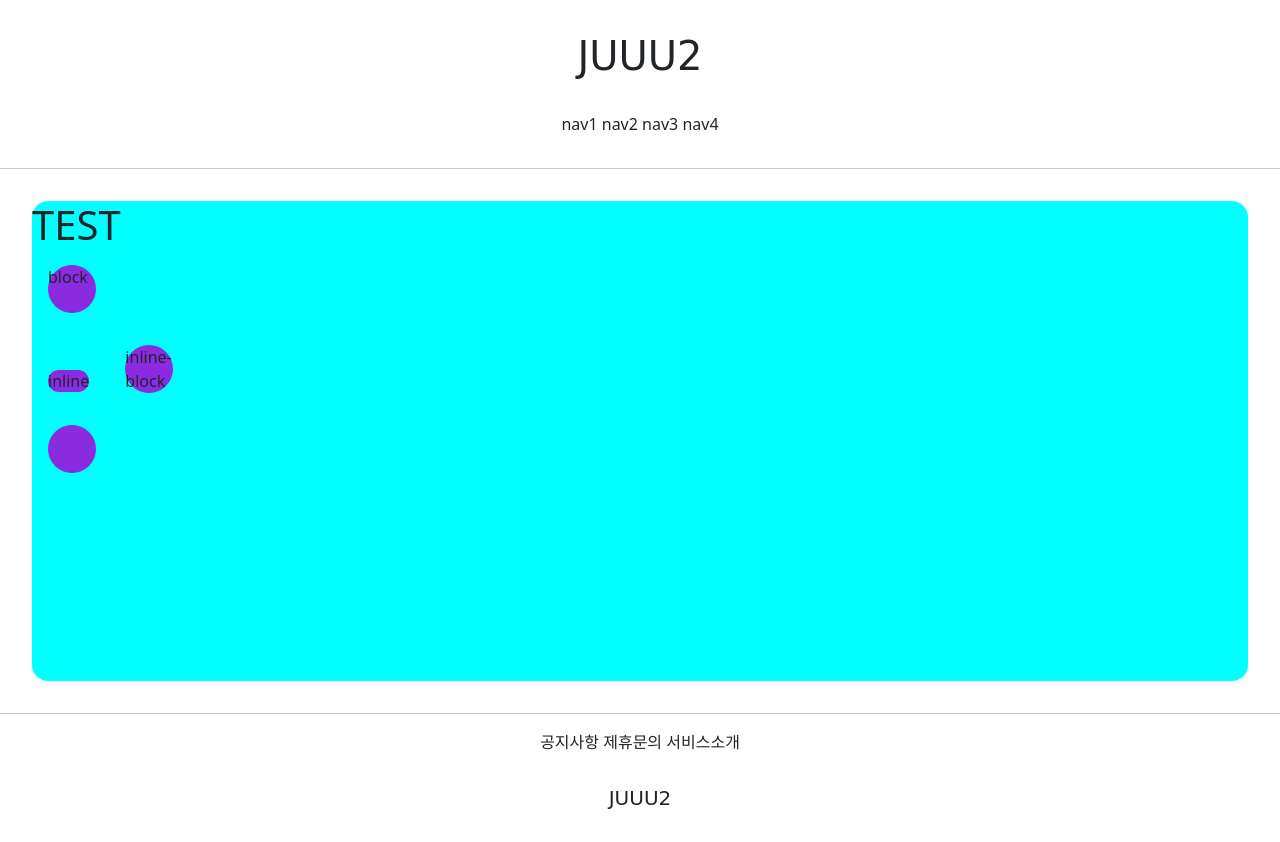
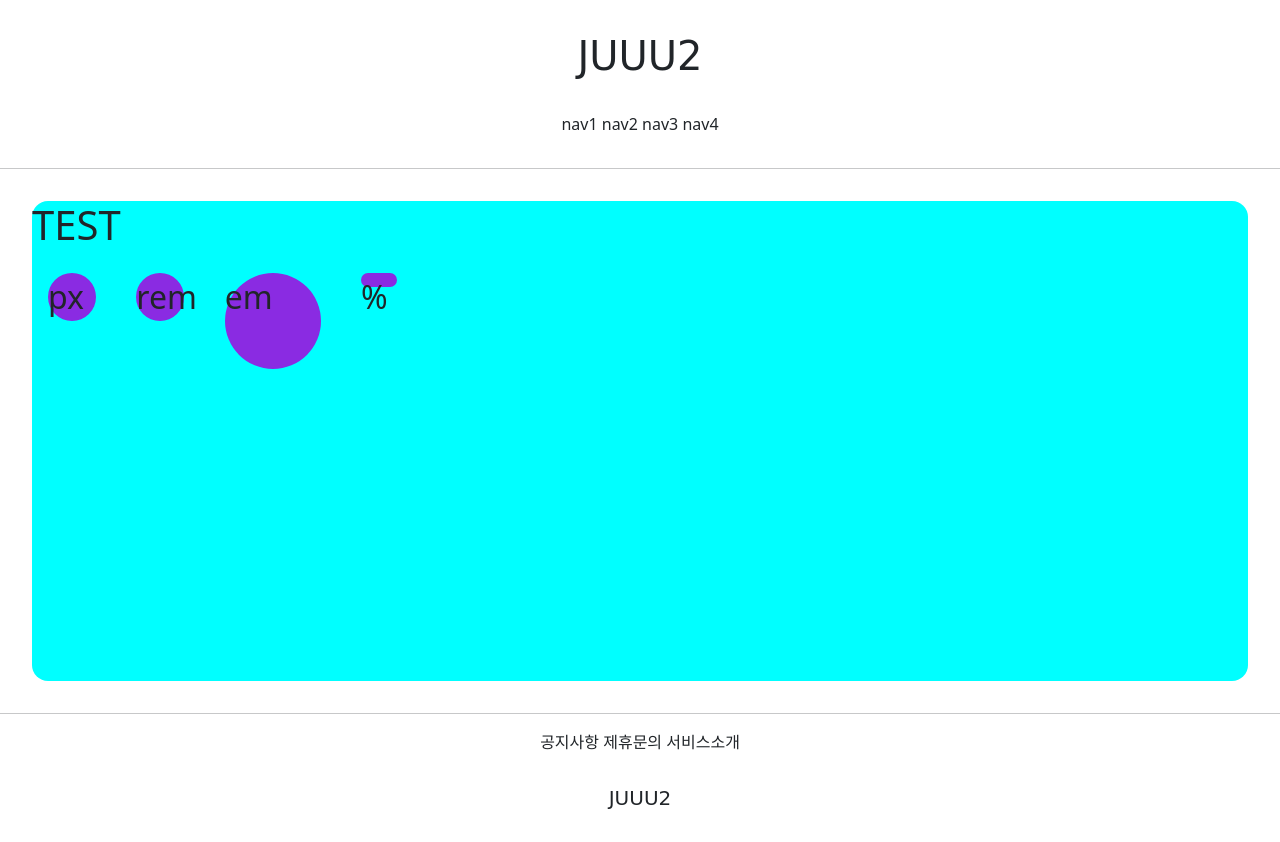
Before and after one commit to Lee-JuHwan/gis4-1, a Django app: page /accounts/hello_world/ in a window 1280 px wide. Run offline with Django 3.2, Linux system fonts and the light colour scheme; parts of the project's set-up code (start-up, migrations or seed data) failed here and were passed over; some web fonts are replaced.

Commit message:
7/7 commit2

```diff
--- a/accountapp/templates/accountapp/hello_world.html
+++ b/accountapp/templates/accountapp/hello_world.html
@@ -5,19 +5,18 @@
         .testing{
             background-color: blueviolet;
             margin: 1rem;
-            width: 48px;
-            height: 48px;
             border-radius: 5rem;
+            display: inline-block;
         }
     </style>
 
-    <div style="height: 30rem; background-color: aqua; margin: 2rem; border-radius: 1rem">
+    <div style="height: 30rem; background-color: aqua; margin: 2rem; border-radius: 1rem; font-size: 2rem">
         <h1>TEST</h1>
 
-    <div class="testing" style="display: block">block</div>
-    <div class="testing" style="display: inline">inline</div>
-    <div class="testing" style="display: none">none</div>
-    <div class="testing" style="display: inline-block">inline-block</div>
+    <div class="testing" style="height: 48px; width: 48px">px</div>
+    <div class="testing" style="height: 3rem; width: 3rem">rem</div>
+    <div class="testing" style="height: 3em; width: 3em">em</div>
+    <div class="testing" style="height: 3%; width: 3%">%</div>
     <div class="testing"></div>
     </div>
 
```
